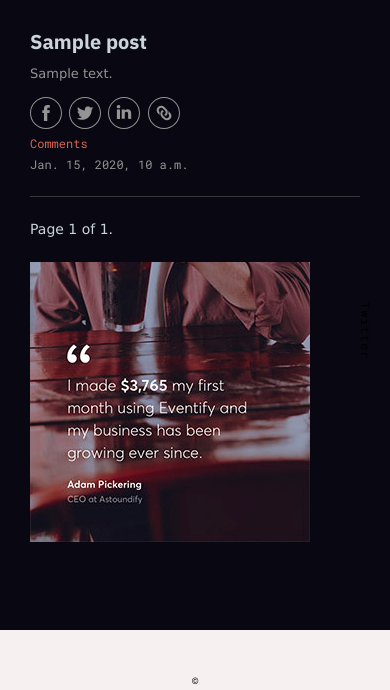
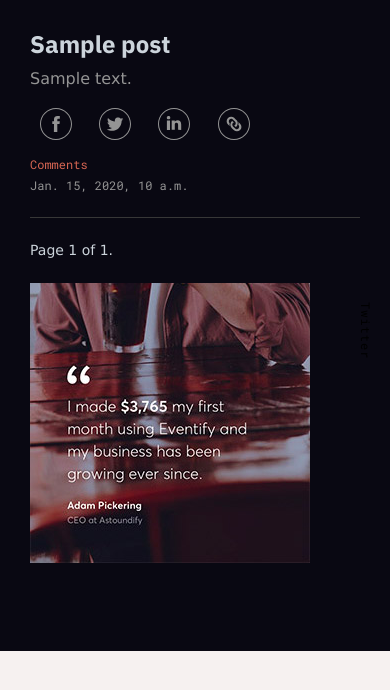
Before and after one commit to qu4ku/dshub-website, a Django app: page / in a window 390 px wide. Shown: the part 50-740 px from the top of the page. Run offline with Django 3.2, Linux system fonts and the light colour scheme; tables that the repository leaves empty hold one stand-in row (values such as "Sample post"); some libraries are stand-ins or nearby versions.

Commit message:
css: button spaces; size of text

```diff
--- a/src/static/css/styles-mobile.css
+++ b/src/static/css/styles-mobile.css
@@ -53,8 +53,8 @@
 }
 
 .post__header {
-	font-size: 20px;
-	line-height: 24px;
+	font-size: 24px;
+	line-height: 28px;
 	margin-bottom: 10px;
 }
 
@@ -76,6 +76,10 @@
 	justify-self: start;
 }
 
+.social-icon {
+	margin: 5px 10px 10px 10px;
+}
+
 input[type=search] {
 	font-size: 14px;
 }
--- a/src/static/css/styles.css
+++ b/src/static/css/styles.css
@@ -299,12 +299,11 @@ input[type=search] {
 }
 
 .post__body {
-	font-size: 13px;
-	line-height: 20px;
+	font-size: 16px;
+	line-height: 22px;
 	/*font-family: "Geneva";*/
 	margin-bottom: 20px;
 	color: var(--text-dark);
-
 }
 
 .post__info {
```
